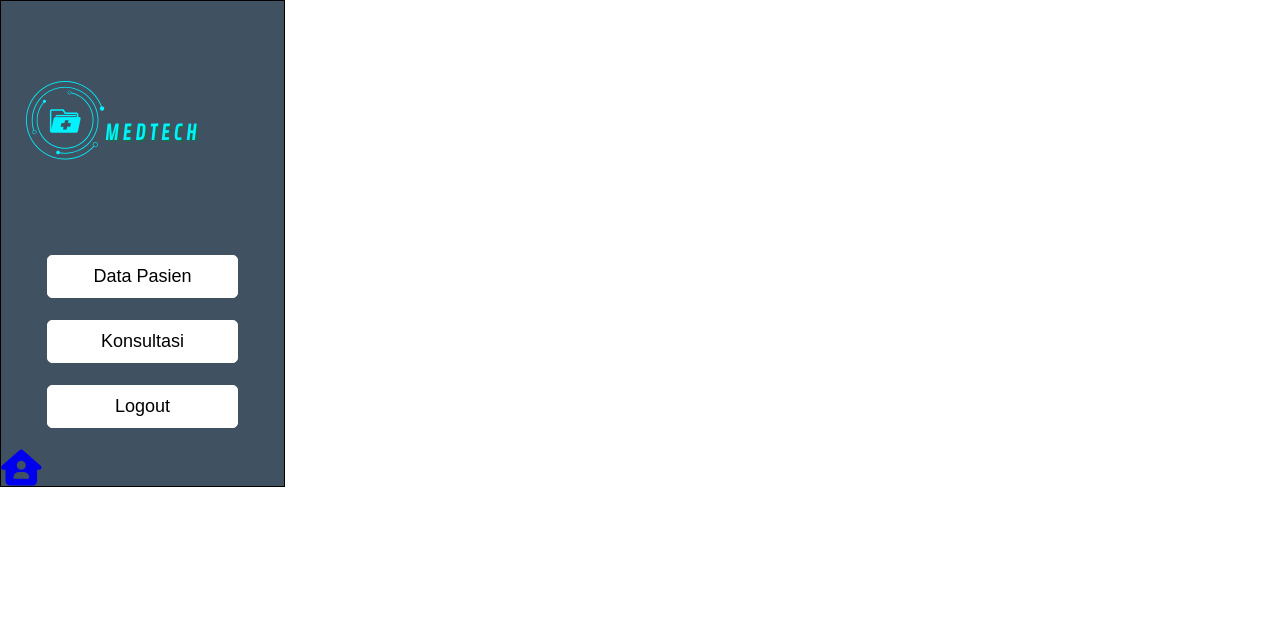
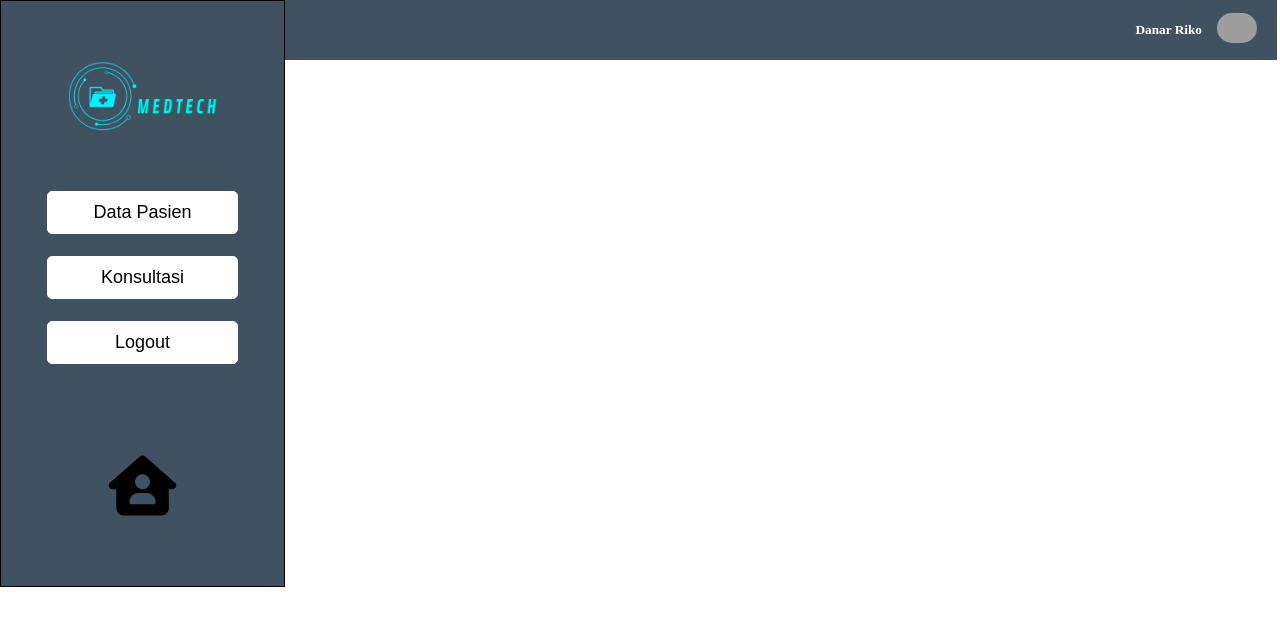
Before and after one commit to fellianik/group-project-1-FE-31, a plain HTML site: page Dashboard/dashboard.html in a window 1280 px wide. Drawn offline with Linux system fonts and the light colour scheme; grey boxes are pictures that could not be loaded.

Commit message:
Menyicil sidebar dan navbar

```diff
--- a/Dashboard/dashboard.css
+++ b/Dashboard/dashboard.css
@@ -2,6 +2,9 @@
   padding: 0;
   margin: 0;
   box-sizing: border-box;
+}
+.global {
+  display: flex;
 }
 aside {
   background-color: #405262;
@@ -31,6 +34,11 @@ aside {
   padding: 8px 16px;
   text-decoration: none;
 } */
+.logo {
+  display: grid;
+  justify-content: center;
+  padding: 60px 0px;
+}
 .navbar {
   justify-content: center;
   display: grid;
@@ -52,4 +60,57 @@ aside {
   background-color: #00f2fe;
   color: black;
   border: 0.5px solid black;
+  display: inline-block;
+  vertical-align: middle;
+  -webkit-transform: perspective(1px) translateZ(0);
+  transform: perspective(1px) translateZ(0);
+  box-shadow: 0 0 1px rgba(0, 0, 0, 0);
+  overflow: hidden;
+  -webkit-transition-duration: 0.5s;
+  transition-duration: 0.5s;
+  -webkit-transition-property: color, background-color;
+  transition-property: color, background-color;
 }
+.home {
+  display: grid;
+  justify-content: center;
+  padding: 70px 0px;
+}
+.home a {
+  color: black;
+}
+.home a:hover {
+  color: white;
+  text-shadow: 1px 1px 7px black;
+  display: inline-block;
+  vertical-align: middle;
+  -webkit-transform: perspective(1px) translateZ(0);
+  transform: perspective(3px) translateZ(1);
+  box-shadow: 0 0 1px rgba(0, 0, 0, 0);
+  overflow: hidden;
+  -webkit-transition-duration: 0.3s;
+  transition-duration: 0.4s;
+  -webkit-transition-property: color, background-color;
+  transition-property: color, background-color;
+}
+.nav {
+  display: flex;
+  background-color: #405262;
+  align-items: center;
+  justify-content: end;
+  width: 992px;
+  height: 60px;
+}
+.profil {
+  display: flex;
+  align-items: center;
+  justify-content: end;
+  margin-right: 20px;
+}
+.profil h5 {
+  color: white;
+}
+.profil img {
+  margin-left: 15px;
+  border-radius: 40px;
+}
--- a/Dashboard/dashboard.html
+++ b/Dashboard/dashboard.html
@@ -4,28 +4,45 @@
     <meta charset="UTF-8" />
     <meta http-equiv="X-UA-Compatible" content="IE=edge" />
     <meta name="viewport" content="width=device-width, initial-scale=1.0" />
+    <link rel="stylesheet" href="https://cdnjs.cloudflare.com/ajax/libs/font-awesome/4.7.0/css/font-awesome.min.css" />
     <link rel="stylesheet" href="dashboard.css" />
+    <script src="https://kit.fontawesome.com/01d4a17efa.js" crossorigin="anonymous"></script>
     <title>Dashboard</title>
   </head>
   <body>
     <div class="global">
+      <!-- side bar start -->
       <aside>
         <div class="container">
           <div class="logo">
-            <img src="../Img/Medtech.png" alt="" width="250px" />
+            <img src="../Img/Medtech_sm.png" alt="Logo MedTech" width="150px" />
           </div>
           <div class="navbar">
-              <button>Data Pasien</button>
-              <button>Konsultasi</button>
-              <button>Logout</button>
-            </ul>
+            <button>Data Pasien</button>
+            <button>Konsultasi</button>
+            <button>Logout</button>
           </div>
           <div class="home">
-                    <a href="#"><i class='fas fa-house-user' style='font-size:36px'></i></a>
+            <a href="">
+              <span class="fas fa-house-user" style="font-size: 60px"></span>
+            </a>
           </div>
         </div>
       </aside>
+      <!-- end sidebar -->
+
+      <!-- navbar start -->
+      <nav>
+        <div class="nav">
+          <div class="profil">
+            <h5>Danar Riko</h5>
+            <a href="">
+              <img src="../Img/person.png" alt="" width="40px" />
+            </a>
+          </div>
+        </div>
+      </nav>
+      <!-- end navbar -->
     </div>
-    <script src='https://kit.fontawesome.com/a076d05399.js' crossorigin='anonymous'></script>
   </body>
 </html>
```
Also changed, not shown: Img/Medtech_sm.png (added), 1 other file.
